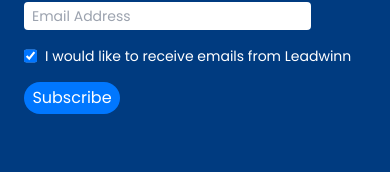
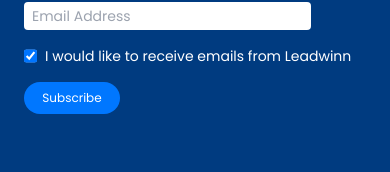
Before and after one commit to Adeleyeha-17/Leadwinn-Academy, a React (Vite) app: page / in a window 390 px wide. Shown: the part 638-810 px from the top of the page. Built offline with nearby package versions, Linux system fonts and the light colour scheme.

Commit message:
updated footer

```diff
--- a/src/components/Footer/Footer.tsx
+++ b/src/components/Footer/Footer.tsx
@@ -124,7 +124,7 @@
               <label htmlFor="receiveMail" className="text-sm md:text-base">I would like to receive emails from Leadwinn</label>
               </div>
 
-              <button className="flex justify-center items-center sm:max-md:w-28 sm:max-md:h-8 md:w-32 md:h-10 w-24 h-8 gap-3 bg-head-blue text-white rounded-3xl">Subscribe</button>
+              <button className="flex justify-center items-center sm:max-md:w-28 sm:max-md:h-8 md:w-32 md:h-10 w-24 h-8 gap-3 bg-head-blue text-white text-xs sm:text-base rounded-3xl">Subscribe</button>
               </form>
             </div>
          </div>
```
